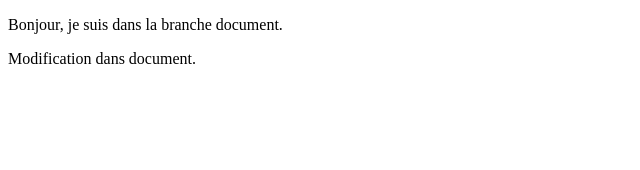
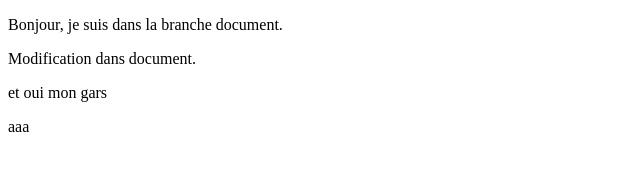
Before and after one commit to jimwinnie/test-project, a plain HTML site: page main.html in a window 1280 px wide. Shown: the whole page, without its empty margins (0-640 px from the left). Drawn offline with Linux system fonts and the light colour scheme.

Commit message:
encore dans doc

```diff
--- a/main.html
+++ b/main.html
@@ -9,5 +9,8 @@
 <body>
   <p>Bonjour, je suis dans la branche document.</p>
   <span>Modification dans document.</span>
+
+  <p>et oui mon gars</p>
+  <span>aaa</span>
 </body>
 </html>
```
